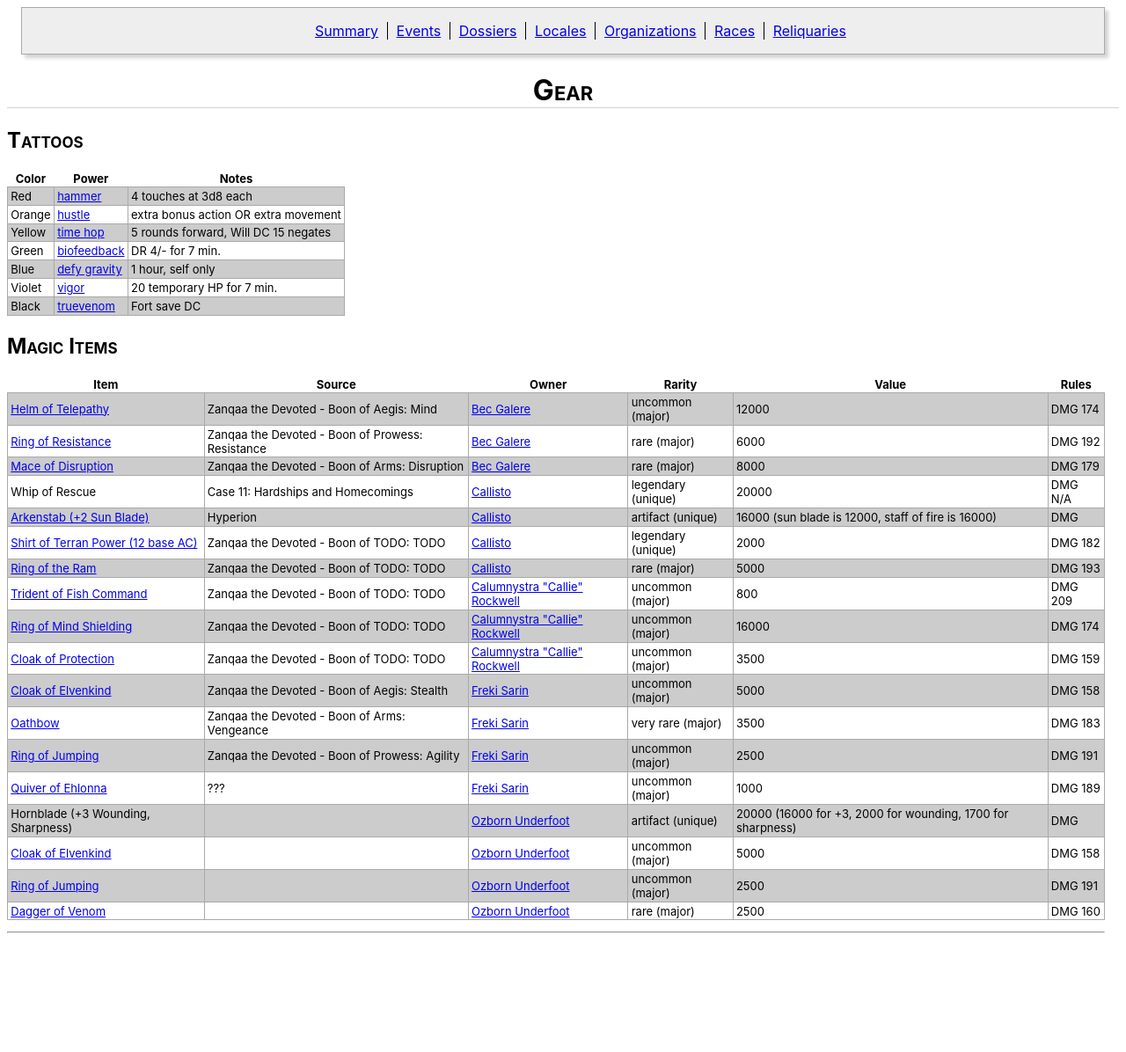
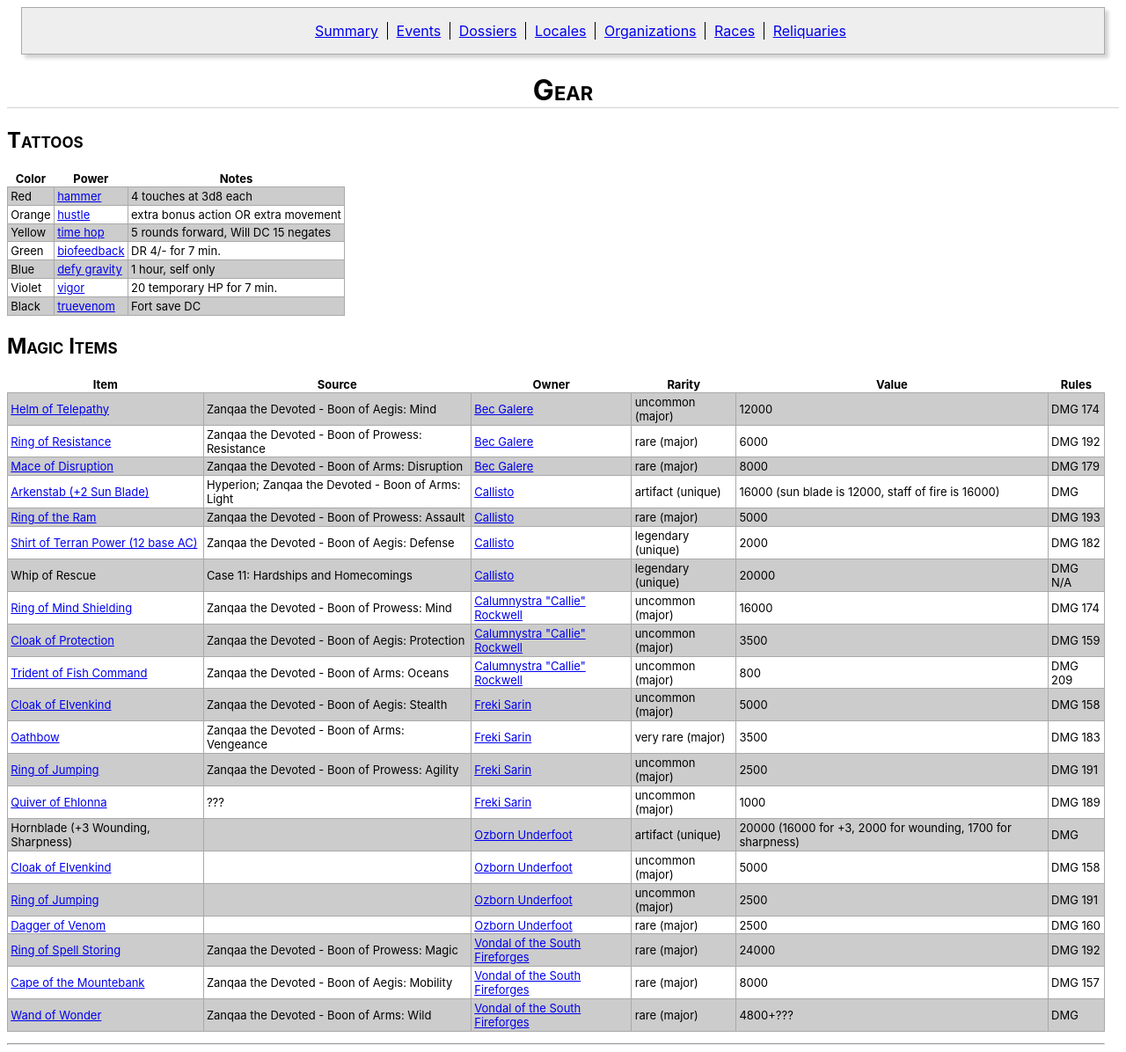
Before and after one commit to ctrueden/equilibrium, a Jekyll site: the page built from _pages/gear.md, in a window 1280 px wide and 1196 px high. Shown: the whole window at 88% size. Built offline with Jekyll 4.4.1, drawn with Linux system fonts in a browser that asks for light colours.

Commit message:
Update PC magic items

```diff
--- a/_pages/dossiers/callisto.md
+++ b/_pages/dossiers/callisto.md
@@ -5,28 +5,28 @@ statbox:
   gender: male
   class: [barbarian, rogue]
 magic-items:
+  - name: Arkenstab (+2 Sun Blade)
+    source: "Hyperion; Zanqaa the Devoted - Boon of Arms: Light"
+    value: 16000 (sun blade is 12000, staff of fire is 16000)
+    rarity: artifact (unique)
+    link: https://www.5esrd.com/gamemastering/magic-items/magic-armor-and-weapons/#Sun_Blade
+  - name: Ring of the Ram
+    source: "Zanqaa the Devoted - Boon of Prowess: Assault"
+    value: 5000
+    rarity: rare (major)
+    page: 193
+    link: https://www.5esrd.com/gamemastering/magic-items/magic-rings/#Ring_of_the_Ram
+  - name: Shirt of Terran Power (12 base AC)
+    source: "Zanqaa the Devoted - Boon of Aegis: Defense"
+    value: 2000
+    rarity: legendary (unique)
+    page: 182
+    link: TODO
   - name: Whip of Rescue
     source: "Case 11: Hardships and Homecomings"
     value: 20000
     rarity: legendary (unique)
     page: N/A
-  - name: Arkenstab (+2 Sun Blade)
-    source: Hyperion
-    value: 16000 (sun blade is 12000, staff of fire is 16000)
-    rarity: artifact (unique)
-    link: https://www.5esrd.com/gamemastering/magic-items/magic-armor-and-weapons/#Sun_Blade
-  - name: Shirt of Terran Power (12 base AC)
-    source: "Zanqaa the Devoted - Boon of TODO: TODO"
-    value: 2000
-    rarity: legendary (unique)
-    page: 182
-    link: TODO
-  - name: Ring of the Ram
-    source: "Zanqaa the Devoted - Boon of TODO: TODO"
-    value: 5000
-    rarity: rare (major)
-    page: 193
-    link: https://www.5esrd.com/gamemastering/magic-items/magic-rings/#Ring_of_the_Ram
 ---
 
 A stout halfling outlander with “nowhere else to go” who seems uncomfortable in the city. Hates undead even more than most.
--- a/_pages/dossiers/calumnystra-rockwell.md
+++ b/_pages/dossiers/calumnystra-rockwell.md
@@ -9,24 +9,24 @@ statbox:
   gender: female
   class: cleric
 magic-items:
-  - name: Trident of Fish Command
-    source: "Zanqaa the Devoted - Boon of TODO: TODO"
-    value: 800
-    page: 209
-    rarity: uncommon (major)
-    link: https://www.5esrd.com/gamemastering/magic-items/magic-armor-and-weapons/#Trident_of_Fish_Command
   - name: Ring of Mind Shielding
-    source: "Zanqaa the Devoted - Boon of TODO: TODO"
+    source: "Zanqaa the Devoted - Boon of Prowess: Mind"
     value: 16000
     page: 174
     rarity: uncommon (major)
     link: https://www.5esrd.com/gamemastering/magic-items/magic-rings/#Ring_of_Mind_Shielding
   - name: Cloak of Protection
-    source: "Zanqaa the Devoted - Boon of TODO: TODO"
+    source: "Zanqaa the Devoted - Boon of Aegis: Protection"
     value: 3500
     page: 159
     rarity: uncommon (major)
     link: https://www.5esrd.com/gamemastering/magic-items/wondrous-items#TOC-Cloak-of-Protection
+  - name: Trident of Fish Command
+    source: "Zanqaa the Devoted - Boon of Arms: Oceans"
+    value: 800
+    page: 209
+    rarity: uncommon (major)
+    link: https://www.5esrd.com/gamemastering/magic-items/magic-armor-and-weapons/#Trident_of_Fish_Command
 
 ---
 
--- a/_pages/dossiers/vondal-of-the-south-fireforges.md
+++ b/_pages/dossiers/vondal-of-the-south-fireforges.md
@@ -4,9 +4,36 @@ statbox:
   race: [human, dwarf (slight ancestry)]
   gender: male
   class: sorcerer (wild mage)
+magic-items:
+  - name: Ring of Spell Storing
+    source: "Zanqaa the Devoted - Boon of Prowess: Magic"
+    value: 24000
+    rarity: rare (major)
+    page: 192
+    link: https://www.5esrd.com/gamemastering/magic-items/magic-rings/#Ring_of_Spell_Storing
+  - name: Cape of the Mountebank
+    source: "Zanqaa the Devoted - Boon of Aegis: Mobility"
+    value: 8000
+    rarity: rare (major)
+    page: 157
+    link: https://www.5esrd.com/gamemastering/magic-items/wondrous-items/#Cape_of_the_Mountebank
+  - name: Wand of Wonder
+    source: "Zanqaa the Devoted - Boon of Arms: Wild"
+    value: 4800+???
+    rarity: rare (major)
+    link: https://www.5esrd.com/gamemastering/magic-items/rods-staves-wands#Wand_of_Wonder
 ---
 
 A veteran wild mage who’s been working with the [SPI](../orgs/spi) for decades,
 but seems to be afflicted by some sort of malignant chronomancy.
 
 ***Lucid memory (Luck).*** You remember something from the past which is relevant.
+
+Wand of Wonder
+* Thanks to his experience with wild magic, Vondal has learned to control the
+  behavior of his Wand of Wonder. When manifesting an effect from the wand, he
+  can spend sorcery points to affect the outcome. After rolling the d100, he
+  may add or subtract to the result by up to 7 per sorcery point spent.
+  (OR: subtract only? OR: spend sorcery points to roll multiple times?)
+* In addition, while holding the wand, Vondal gains a +2 bonus to spell attack
+  rolls, and ignores half cover when making a spell attack, with wild magic.
```
